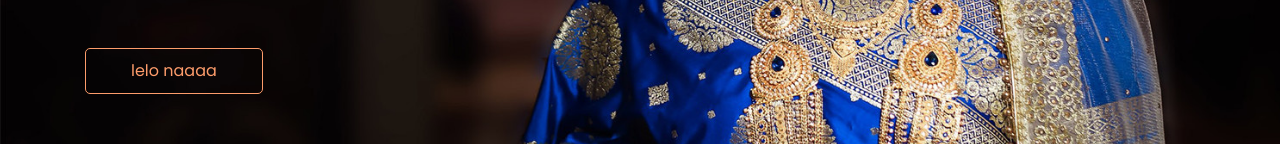
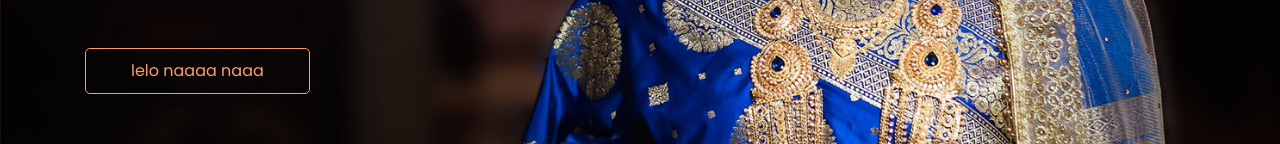
Before and after one commit to anish-sethi/digitalsunbird.com, a plain HTML site: page index.html in a window 1280 px wide. Shown: the part 456-600 px from the top of the page. Drawn offline with nearby package versions, Linux system fonts and the light colour scheme.

Commit message:
Update index.html
naaa

```diff
--- a/index.html
+++ b/index.html
@@ -80,7 +80,7 @@
           </p>
           <div>
             <a href="" class="slider-link">
-            lelo naaaa
+            lelo naaaa naaa
             </a>
           </div>
         </div>
```
